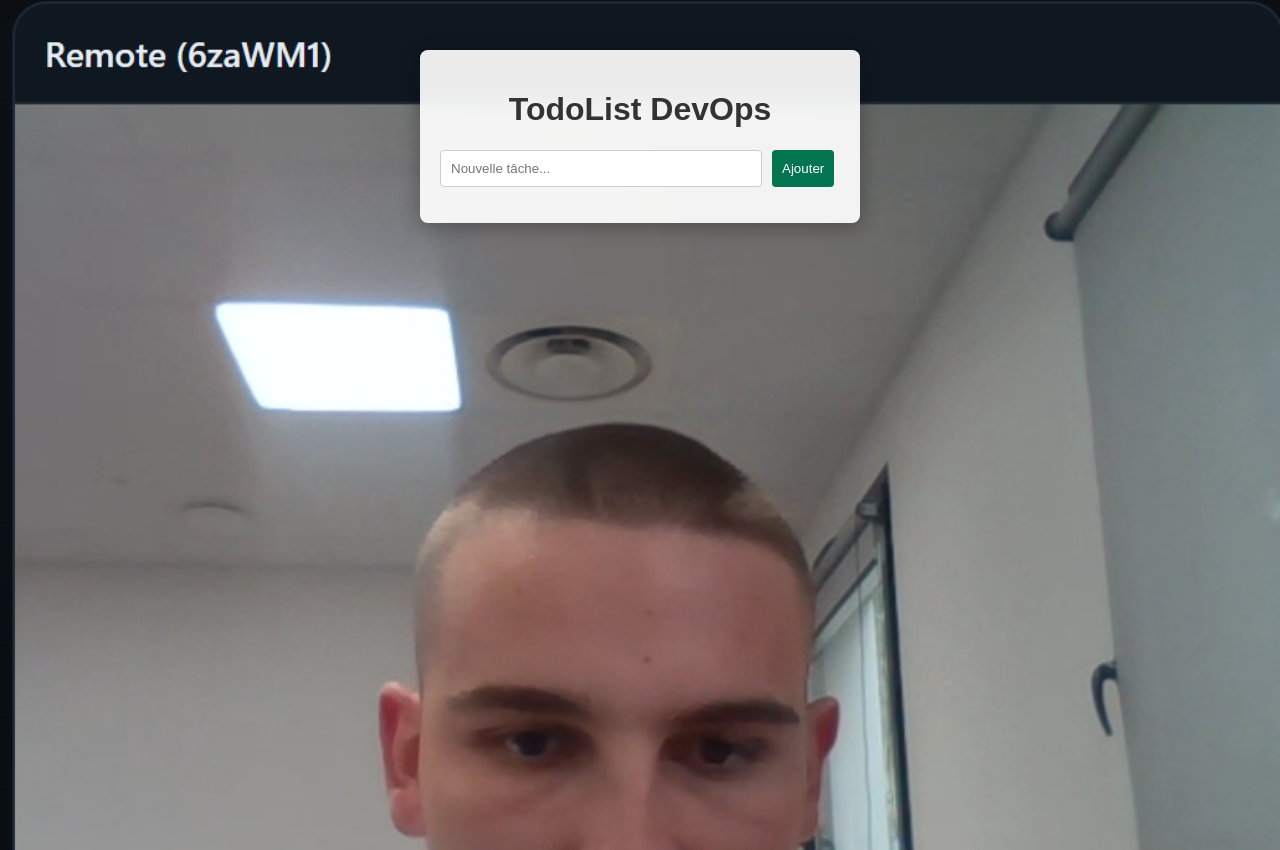
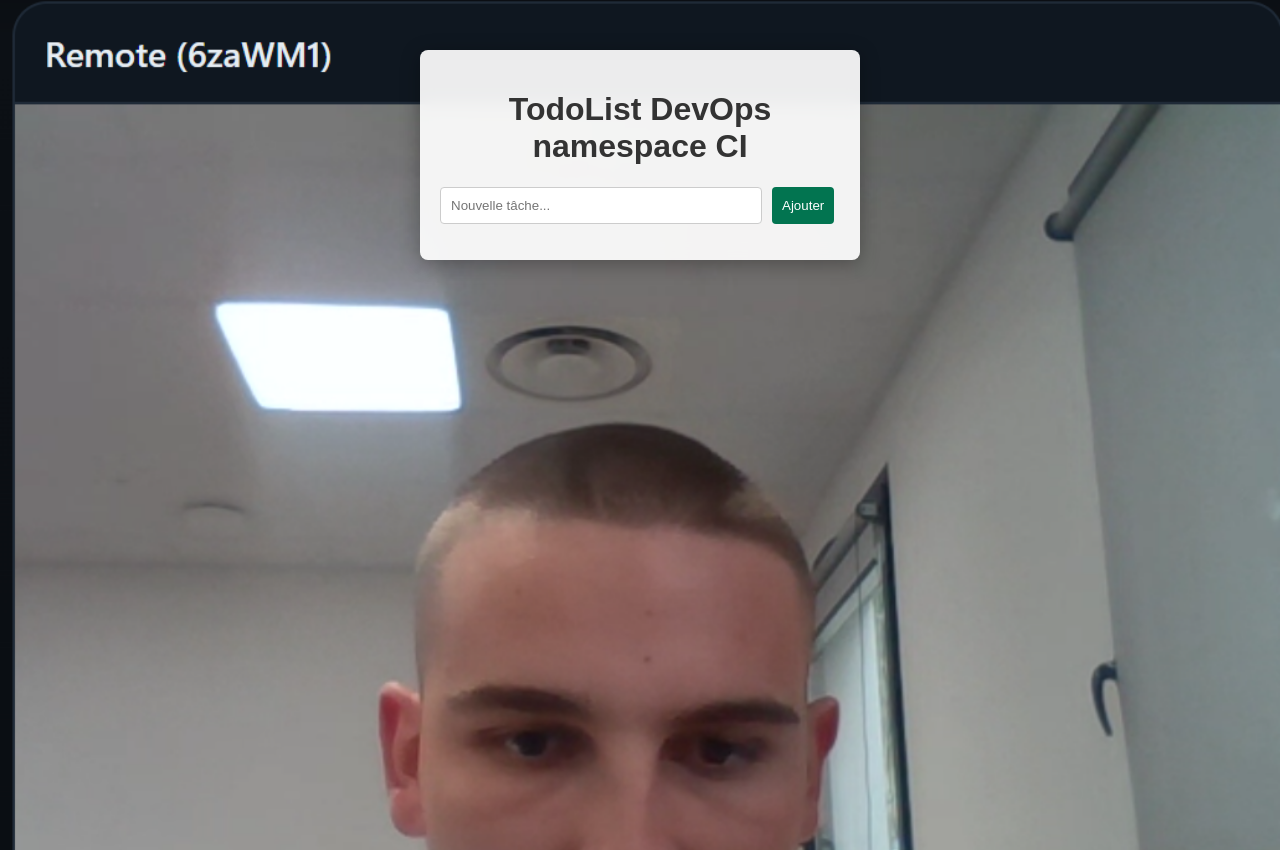
Before and after one commit to Mart1n-S/devOps_TodoList, a website: page public/index.html in a window 1280 px wide. Drawn offline with Linux system fonts and the light colour scheme; no server answers.

Commit message:
trigger ci

```diff
--- a/public/index.html
+++ b/public/index.html
@@ -72,7 +72,7 @@
 
 <body>
     <div class="container">
-        <h1>TodoList DevOps</h1>
+        <h1>TodoList DevOps namespace CI</h1>
         <div style="display: flex; gap: 10px;">
             <input type="text" id="taskInput" placeholder="Nouvelle tâche...">
             <button id="addBtn">Ajouter</button>
```
